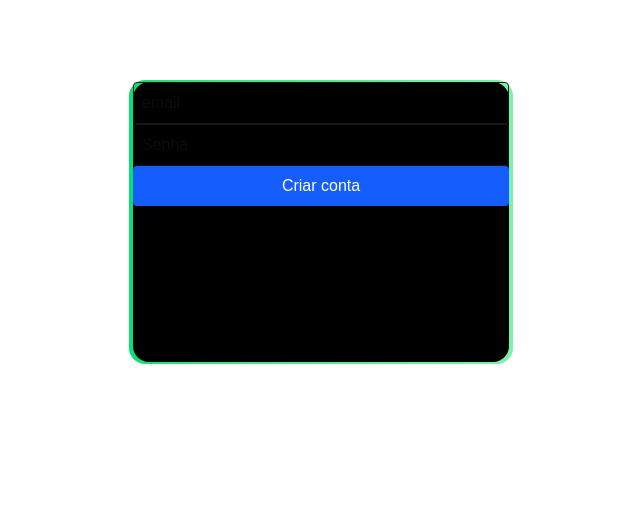
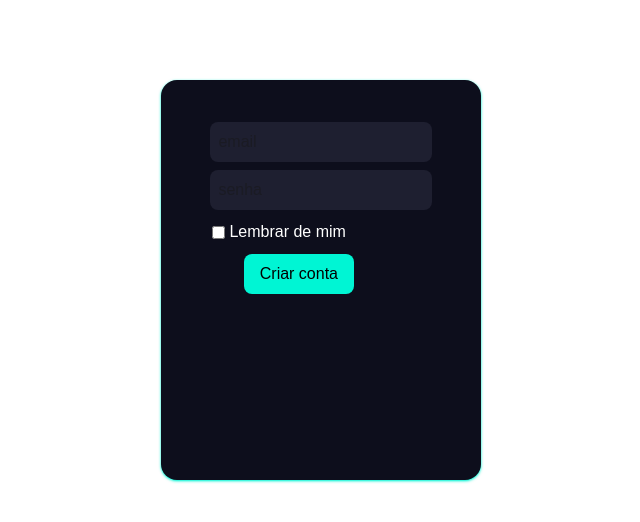
Before and after one commit to johnyeryck/chat-backend, a Next.js app in the folder frontend/: page /createaccount in a window 1280 px wide. Shown: the top 522 px of the page, without its empty margins (319-959 px from the left). Built offline with nearby package versions, Linux system fonts and the light colour scheme.

Commit message:
feat: implement account creation form with validation and timer functionality

```diff
--- a/frontend/src/app/createaccount/page.tsx
+++ b/frontend/src/app/createaccount/page.tsx
@@ -1,70 +1,113 @@
-'use client'
-import React from "react";
+"use client";
+import React, { useState } from "react";
 import { useForm } from "react-hook-form";
-import {zodResolver} from '@hookform/resolvers/zod'
-import {z} from 'zod'
+import Timer from "../components/useTimer";
+import values from "../interfaces";
 export default function FormCadastro() {
-
-  const createaccount = z.object({
-    email : z.string(),
-    password : z.string(),
-    })
-
-  type accountSchema = z.infer<typeof createaccount >
+  const [timer, setTimer] = useState<boolean>(false);
+  const [email, setEmail] = useState<string>();
 
   const {
     register,
     handleSubmit,
     formState: { errors },
-  } = useForm({resolver : zodResolver(createaccount)});
+  } = useForm<values>();
 
-  const onSubmit = async(data : accountSchema) => {
-    console.log(data)
-    const dados = {email : data.email , password : data.password , }
+  const onSubmit = async (data: values) => {
+    const dados = { email: data.email, password: data.password };
     const query = await fetch("http://localhost:4000/criarconta", {
-        method : "POST",
-        body : JSON.stringify(dados),
-        headers :{
+      method: "POST",
+      body: JSON.stringify(dados),
+      headers: {
+        "Content-Type": "application/json",
+      },
+    });
 
-          "Content-Type" : "application/json"
+    if (query.status === 200) {
+      setTimer(true);
+      setEmail(dados.email);
+    } else {
+      console.log("error ao criar conta");
     }
-      })
+  };
 
-      if(query.status === 200){
-        alert(`Email de confirmação enviado para ${dados.email}`)
-      }
-      else{
-        console.log("error ao criar conta")
-      }
-
-
-  };
-console.log(errors)
   return (
-    <form onSubmit={handleSubmit(onSubmit)} className="flex flex-col gap-4 max-w-sm mx-auto   mt-20 bg-gradient-to-r from-green-400 to-green-300 p-0.5 rounded-2xl  ">
-      <div className="bg-black w-[99%] ml-auto mr-auto h-70 flex flex-col rounded-2xl static ">
+    <form
+      onSubmit={handleSubmit(onSubmit)}
+      className="flex flex-col gap-4 w-1/4 h-100 mx-auto mt-20 shadow-sm  shadow-[#00F5D4] p-0.5 rounded-2xl bg-[#0D0E1C]"
+    >
+      {!timer && (
+        <main className="w-[70%] mt-10 ml-auto mr-auto flex flex-col">
+          <input
+            id="email"
+            type="email"
+            placeholder="email"
+            {...register("email", {
+              required: "Email é obrigatório",
+              minLength: {
+                value: 6,
+                message: "Email deve ter no mínimo 6 caracteres",
+              },
+            })}
+            className="p-2 bg-[#1e1f30] rounded-lg"
+          />
+          {errors.email && (
+            <p className="text-red-500 text-sm mt-1">{errors.email.message}</p>
+          )}
 
           <input
-        type="email"
-        placeholder="email"
-        {...register("email", { required: "Login é obrigatório" , minLength :  6 } )}
-        className="border p-2 rounded"
+            id="password"
+            type="password"
+            placeholder="senha"
+            {...register("password", {
+              required: "Senha é obrigatória",
+              minLength: {
+                value: 6,
+                message: "Senha deve ter no mínimo 6 caracteres",
+              },
+              maxLength: {
+                value: 10,
+                message: "Senha deve ter no máximo 10 caracteres",
+              },
+            })}
+            className="p-2 rounded-lg bg-[#1e1f30] mt-2"
+          />
+          {errors.password && (
+            <p className="text-red-500 text-sm mt-1">
+              {errors.password.message}
+            </p>
+          )}
 
+          <div className="flex items-center p-0.5 mt-2">
+            <input
+              type="checkbox"
+              id="lembrar"
+              name="checkbox"
+              className="accent-[#00F5D4]"
             />
-      {errors.email && <p className="text-red-500 text-sm">Esse campo é obrigatório</p>}
-
-      <input
-        type="password"
-        placeholder="Senha"
-        {...register("password", { required: "Senha é obrigatória" })}
-        className="border p-2 rounded"
-        />
-      {errors.password && <p className="text-red-500 text-sm">Esse campo é obrigatório</p>}
-
-      <button type="submit" className="bg-blue-600 text-white p-2 rounded">
+            <label htmlFor="lembrar" className="ml-1 text-white">
+              Lembrar de mim
+            </label>
+          </div>
+          <button
+            type="submit"
+            className="bg-[#00F5D4] text-black p-2 rounded-lg w-1/2 ml-[15%] mr-auto mt-2 hover:bg-[#09a893] transition-colors"
+            disabled={timer}
+          >
             Criar conta
           </button>
+        </main>
+      )}
+
+      {timer && (
+        <div className="flex flex-col border text-center rounded mt-10 p-10">
+          <p>Email de confirmação enviado para {email}</p>
+          <button className="border w-[50%] ml-auto mr-auto text-gray-500 rounded mt-10">
+            <p>Reenviar em</p>
+            <Timer />
+          </button>
         </div>
+      )}
     </form>
   );
 }
```
Lines whose indentation alone changed are shown as unchanged.
